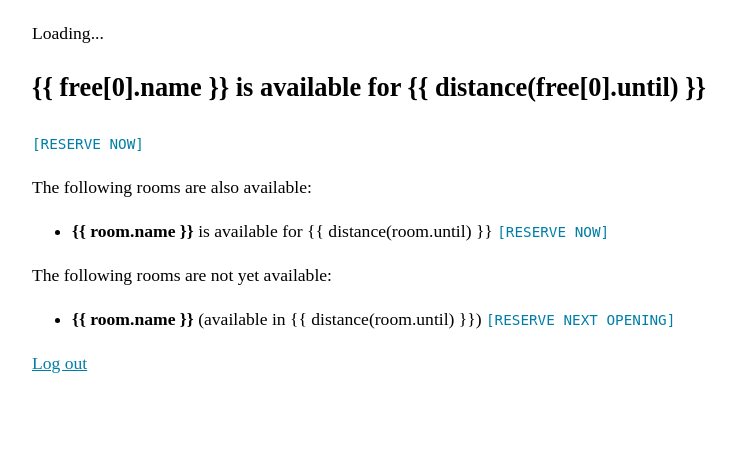
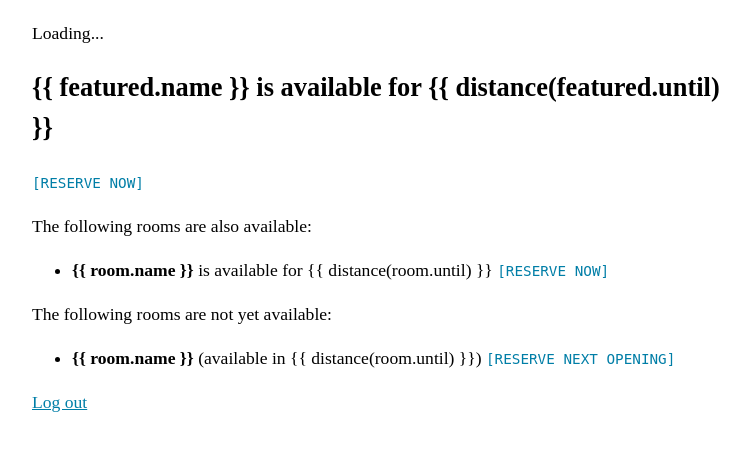
Before and after one commit to sloria/cosroom, a Flask app: template web/templates/index.html in a window 1280 px wide. Shown: the top 451 px of the page, without its empty margins (258-1008 px from the left). Run offline with Flask 2, Linux system fonts and the light colour scheme; the template is opened without the code that fills it, so the values that code supplies are empty; parts of the project's set-up code (start-up, migrations or seed data) failed here and were passed over; some libraries are stand-ins or nearby versions.

Commit message:
Randomly choose a featured room

```diff
--- a/web/static/index.js
+++ b/web/static/index.js
@@ -13,17 +13,39 @@ function fetchJSON(...args) {
   return fetch(...args).then(checkStatus).then(parseJSON);
 }
 
+function Room(data) {
+  this.createURL = data.create_url;
+  this.name = data.name;
+  this.id = data.id;
+  this.until = data.until;
+  // TODO: image
+}
+
+function randomChoice(ary) {
+  return ary[Math.floor(Math.random() * ary.length)];
+}
+
 document.addEventListener('DOMContentLoaded', () => {
   new Vue({
     el: '#app',
     data: {
       free: [],
       busy: [],
+      featured: null,
     },
     mounted() {
       fetchJSON('/api/', { credentials: 'include' })
         .then((json) => {
-          Object.assign(this, json);
+          if (json.free.length) {
+            // Choose a random room that is not a phone booth
+            this.featured = new Room(randomChoice(
+              json.free.filter((each) => !each.name.startsWith('Phone Booth'))
+            ));
+          }
+          // More free rooms
+          const moreFree = this.featured ? json.free.filter((each) => each.name !== this.featured.name) : json.free;
+          this.free = moreFree.map((each) => new Room(each));
+          this.busy = json.busy.map((each) => new Room(each));
         });
     },
     methods: {
--- a/web/templates/index.html
+++ b/web/templates/index.html
@@ -17,31 +17,31 @@
         Loading...
       </div>
 
-      <div v-if="free.length">
-        <h2>{{ free[0].name }} is available
-          <span v-if="free[0].until">for {{ distance(free[0].until) }}</span>
+      <div v-if="featured || free.length">
+        <h2>{{ featured.name }} is available
+          <span v-if="featured.until">for {{ distance(featured.until) }}</span>
         </h2>
-        <div v-if="free[0].create_url">
-          <a class="btn" v-bind:href="free[0].create_url">Reserve now</a>
+        <div v-if="featured.createURL">
+          <a class="btn" v-bind:href="featured.createURL">Reserve now</a>
         </div>
-        <p v-if="free.length > 1">The following rooms are also available:</p>
-        <ul>
-          <li v-for="room in free.slice(1)">
+        <p v-if="free.length">The following rooms are also available:</p>
+        <ul class="free-room-list">
+          <li v-for="room in free">
             <strong>{{ room.name }}</strong>
             <span v-if="room.until">is available for {{ distance(room.until) }}</span>
-            <a class="btn"  v-bind:href="room.create_url" v-if="room.create_url">Reserve now</a>
+            <a class="btn" v-bind:href="room.createURL" v-if="room.createURL">Reserve now</a>
           </li>
         </ul>
       </div>
 
       <div v-if="busy.length">
         <p>The following rooms are not yet available:</p>
-        <ul>
+        <ul class="busy-room-list">
           <li v-for="room in busy">
             <strong>{{ room.name }}</strong>
             <span v-if="room.until">
               (available in {{ distance(room.until) }})
-              <a class="btn"  v-bind:href="room.create_url" v-if="room.create_url">Reserve next opening</a>
+              <a class="btn" v-bind:href="room.createURL" v-if="room.createURL">Reserve next opening</a>
             </span>
           </li>
         </ul>
```
